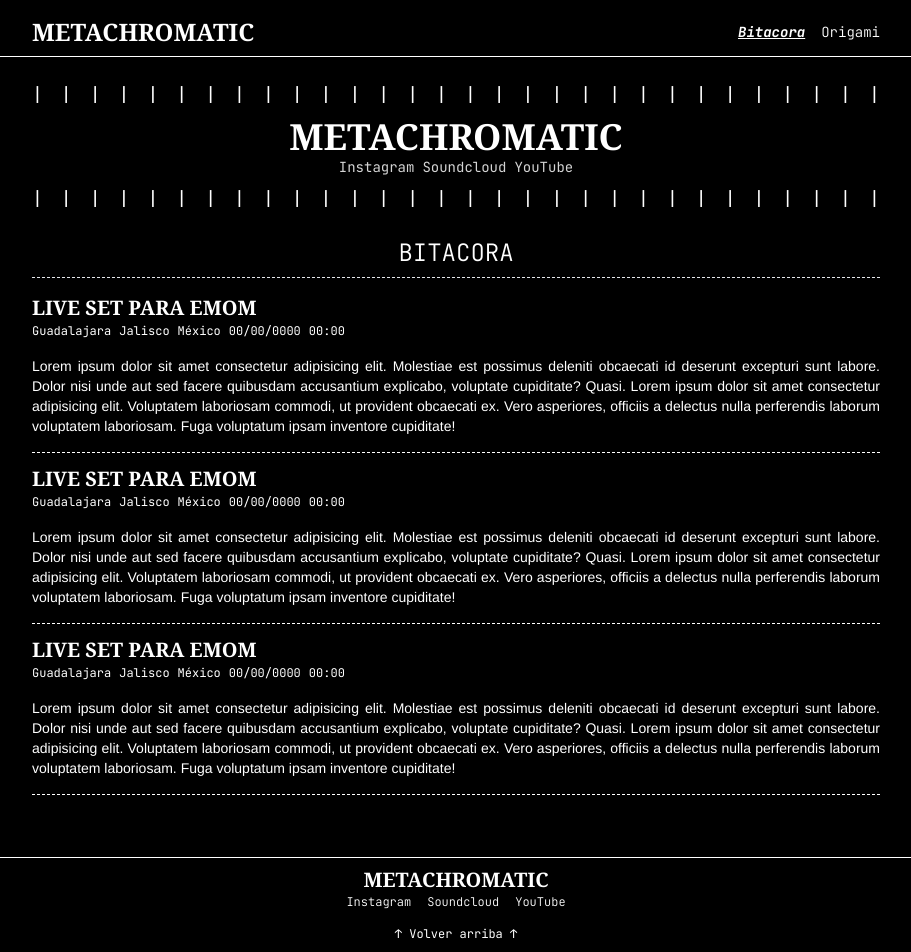
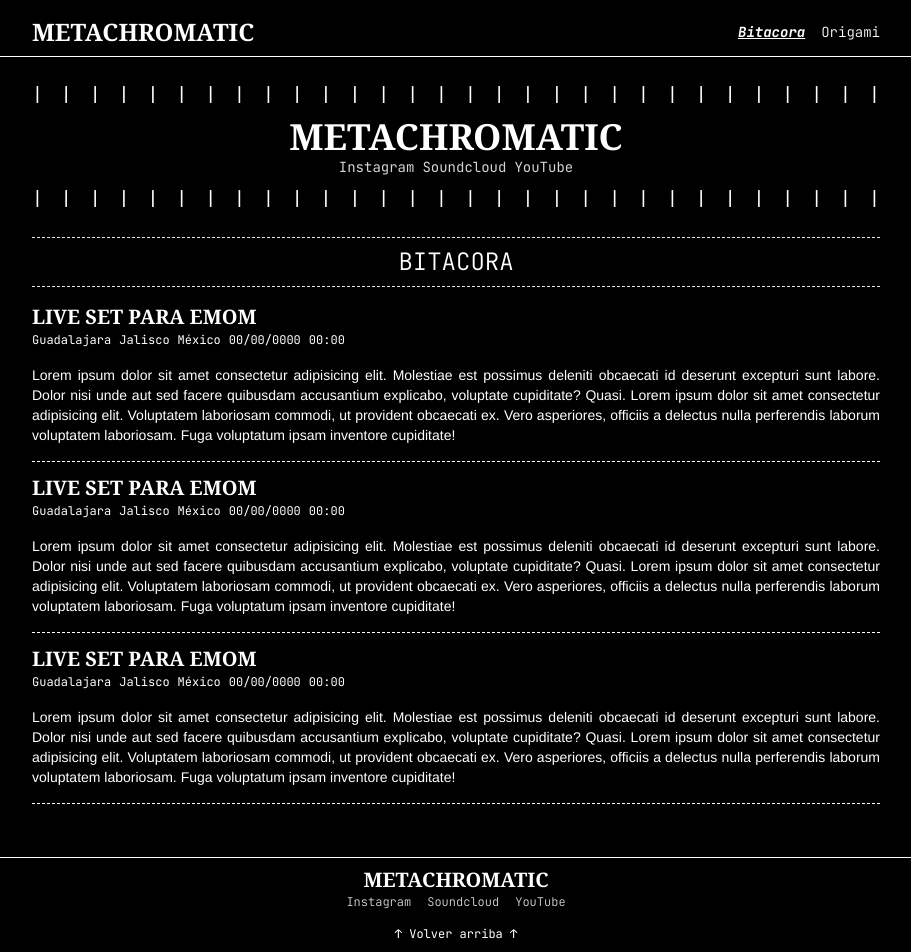
Before and after one commit to CastilloDelgado/metachromatic, a Vue app: page / in a window 1280 px wide. Shown: the top 952 px of the page, without its empty margins (184-1095 px from the left). Built offline with nearby package versions, Linux system fonts and the light colour scheme; a web font is replaced by a local one.

Commit message:
Adding links to footer

```diff
--- a/index.html
+++ b/index.html
@@ -1,5 +1,5 @@
 <!DOCTYPE html>
-<html lang="en">
+<html lang="en" class="scroll-smooth">
   <head>
     <meta charset="UTF-8" />
     <meta name="viewport" content="width=device-width, initial-scale=1.0" />
@@ -29,7 +29,7 @@
       rel="stylesheet"
     />
   </head>
-  <body class="bg-black">
+  <body class="bg-black scroll-smooth">
     <div id="app"></div>
     <script type="module" src="/src/main.js"></script>
   </body>
--- a/src/components/Bitacora.vue
+++ b/src/components/Bitacora.vue
@@ -7,7 +7,8 @@ import Loader from './Loader.vue';
 
 <template>
     <div>
-        <p class="font-mono  text-white uppercase font-light text-2xl border-b border-dashed mb-4 pb-2 text-center">
+        <p
+            class="font-mono  text-white uppercase font-light text-2xl border-b border-t border-dashed mb-4 py-2 text-center">
             Bitacora</p>
         <Event v-for="event in BITACORA.events" :event="event" />
     </div>
--- a/src/components/Footer.vue
+++ b/src/components/Footer.vue
@@ -4,15 +4,17 @@
             <p class="text-xl text-center text-white font-serif uppercase font-bold">Metachromatic</p>
 
             <div class="flex w-full font-light justify-center font-mono text-xs space-x-4 mb-4">
-                <a href="" target="_blank" class="text-white hover:italic hover:underline">Instagram</a>
-                <a href="" target="_blank" class="text-white hover:italic hover:underline">Soundcloud</a>
-                <a href="" target="_blank" class="text-white hover:italic hover:underline">YouTube</a>
+                <a href="https://www.instagram.com/metachromatic.inc/" target="_blank"
+                    class="text-neutral-300 hover:text-white hover:italic hover:underline">Instagram</a>
+                <a href="https://soundcloud.com/metachromatic" target="_blank"
+                    class="text-neutral-300 hover:text-white hover:italic hover:underline">Soundcloud</a>
+                <a href="https://www.youtube.com/@metachromatic_" target="_blank"
+                    class="text-neutral-300 hover:text-white hover:italic hover:underline">YouTube</a>
             </div>
 
             <div class="flex w-full justify-center font-mono text-xs space-x-4">
-                <p class="text-white hover:italic hover:underline">↑ Volver arriba ↑</p>
+                <a href="#top" class="text-white hover:italic hover:underline">↑ Volver arriba ↑</a>
             </div>
-
         </div>
     </div>
 </template>
--- a/src/components/Layout.vue
+++ b/src/components/Layout.vue
@@ -5,6 +5,7 @@ import Footer from "./Footer.vue"
 
 <template>
     <div class="bg-black min-h-screen">
+        <div id="top"></div>
         <Header />
         <div class="min-h-screen max-w-4xl mx-auto px-6 py-6">
 
```
